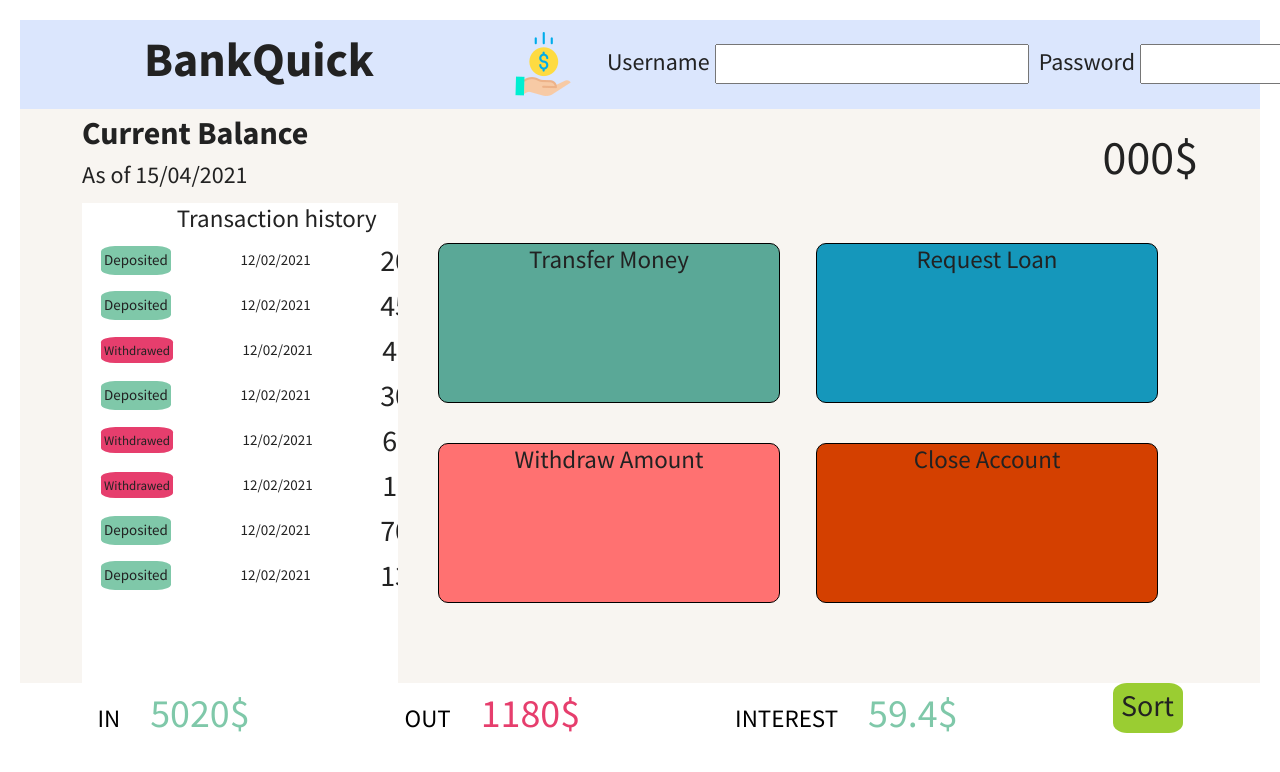
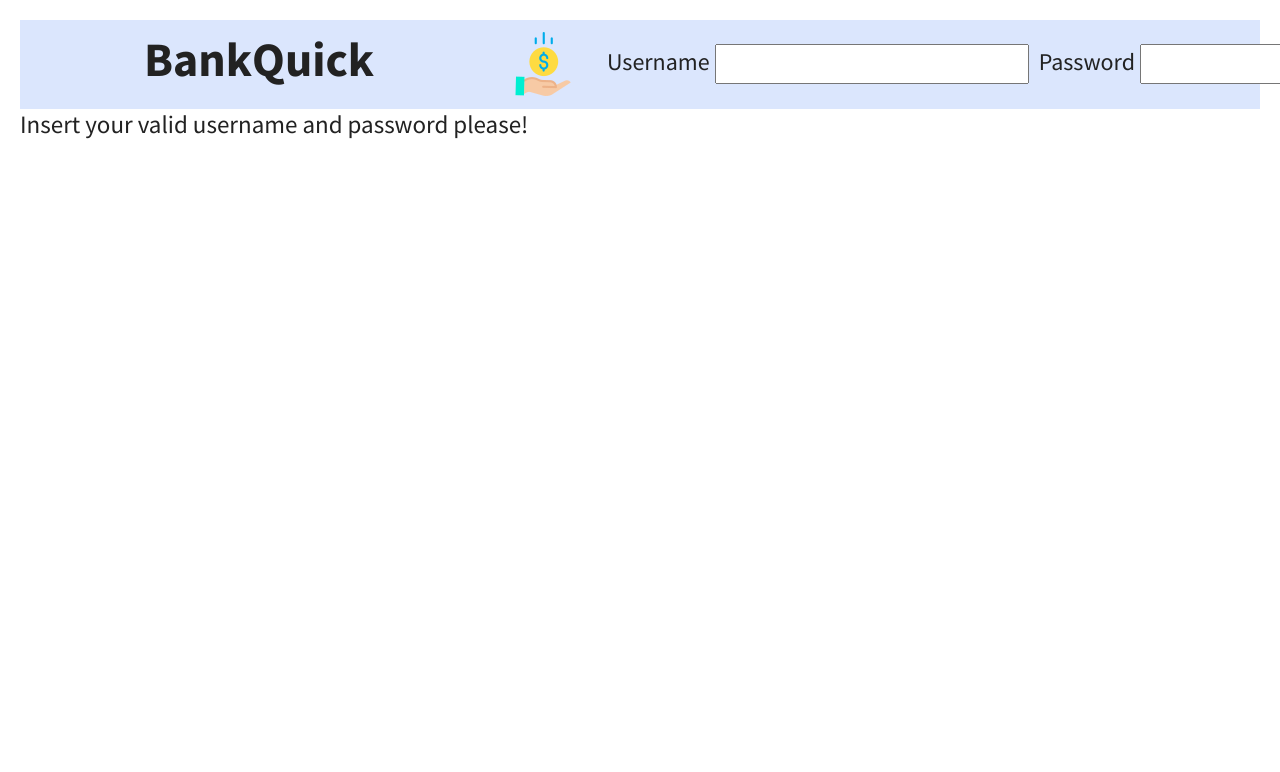
Before and after one commit to MahbubHossainFaisal/BankQuick, a React (Create React App) app in the folder BankQuick/: page / in a window 1280 px wide. Shown: the top 772 px of the page. Built offline with nearby package versions, Linux system fonts and the light colour scheme.

Commit message:
User login varification

```diff
--- a/BankQuick/src/App.js
+++ b/BankQuick/src/App.js
@@ -1,4 +1,4 @@
-import React from 'react';
+import React,{useState} from 'react';
 import Header from './Header/Header';
 import Body from './Body/Body';
 import Summary from './Footer/Summary'
@@ -7,11 +7,44 @@ import 'bootstrap/dist/css/bootstrap.min.css'
 import 'bootswatch/dist/lumen/bootstrap.min.css'
 
 function App() {
+  const [userName,setUserName] = useState('')
+  const [password,setPassword] = useState('')
+  const [recievedAccount,setRecievedAccount] = useState({})
+  const [loginSuccess,setLoginSuccess] = useState(false)
+
+  const userNameChangeHandler = (event) =>{
+    setUserName(event.target.value)
+  }
+  const setPasswordHandler = (event) =>{
+    setPassword(event.target.value)
+  }
+
+  const loginHandler = (event) =>{
+    event.preventDefault();
+    console.log(userName)
+    console.log(password)
+    const checkUserName = accounts.some( (acc) => acc.username === userName)
+    console.log(checkUserName)
+    const checkPin = accounts.some((acc) => acc.pin === password)
+    console.log(checkPin)
+
+    if(checkUserName && checkPin){
+      const findAccount = accounts.find((acc) => acc.username === userName)
+      //console.log(findAccount)
+      setRecievedAccount(findAccount)
+      setLoginSuccess(true)
+    }
+    else{
+      setLoginSuccess(false)
+
+    }
+  }
   return (
     <div>
-     <Header />
-     <Body accounts ={accounts} />
-     <Summary accounts ={accounts} />
+     <Header userName={userNameChangeHandler} password={setPasswordHandler} login={loginHandler} />
+      {!loginSuccess && <h1>Insert your valid username and password please!</h1>}
+      {loginSuccess && <Body account={recievedAccount} />}
+      {loginSuccess && <Summary account={recievedAccount} />}
     </div>
   );
 }
--- a/BankQuick/src/Body/Body.js
+++ b/BankQuick/src/Body/Body.js
@@ -22,7 +22,7 @@ const Body = (props) => {
 
                     <div className={classes.transactions}>
                        {
-                           props.accounts[0].movements.map((mov,i)=>{
+                           props.account.movements.map((mov,i)=>{
                               return(
                                   <Transactions movement={mov} index={i} />
                               )
--- a/BankQuick/src/Data/data.js
+++ b/BankQuick/src/Data/data.js
@@ -3,7 +3,7 @@ const account1 = {
     owner: 'Mahbub Hossain Faisal',
     movements: [200, 450, -400, 3000, -650, -130, 70, 1300],
     interestRate: 1.2, // %
-    pin: 1111,
+    pin: '1111',
 };
 
 const account2 = {
@@ -11,7 +11,7 @@ const account2 = {
     owner: 'Farjana Islam Shanta',
     movements: [5000, 3400, -150, -790, -3210, -1000, 8500, -30],
     interestRate: 1.5,
-    pin: 2222,
+    pin: '2222',
 };
 
 const account3 = {
@@ -19,7 +19,7 @@ const account3 = {
     owner: 'Monwar Hossain Babul',
     movements: [200, -200, 340, -300, -20, 50, 400, -460],
     interestRate: 0.7,
-    pin: 3333,
+    pin: '3333',
 };
 
 const account4 = {
@@ -27,14 +27,14 @@ const account4 = {
     owner: 'Fatema Begum',
     movements: [430, 1000, 700, 50, 90],
     interestRate: 1,
-    pin: 4444,
+    pin: '4444',
 };
 const account5 = {
     username: 'ha',
     owner: 'Hosna Ara',
     movements: [410, 1200, 900,150, 910],
     interestRate: 1,
-    pin: 4444,
+    pin: '5555',
 };
 
 const accounts = [account1, account2, account3, account4,account5];
--- a/BankQuick/src/Footer/Summary.js
+++ b/BankQuick/src/Footer/Summary.js
@@ -7,7 +7,7 @@ const Summary = (props) => {
                 <span className={classes.intxt}>IN</span>
                 <span>
                     {
-                        props.accounts[0].movements.filter((mov) => mov>0).reduce((ele,mov) => ele+mov)
+                        props.account.movements.filter((mov) => mov>0).reduce((ele,mov) => ele+mov)
                     }$
                 </span>
             </div>
@@ -15,7 +15,7 @@ const Summary = (props) => {
                 <span className={classes.outtxt}>OUT</span>
                 <span>
                     {
-                        Math.abs(props.accounts[0].movements.filter((mov) => mov < 0).reduce((ele, mov) => ele + mov))
+                        Math.abs(props.account.movements.filter((mov) => mov < 0).reduce((ele, mov) => ele + mov,0))
                     }$
                 </span>
             </div>
@@ -23,10 +23,10 @@ const Summary = (props) => {
                 <span className={classes.interesttxt}>INTEREST</span>
                 <span>
                     {
-                        props.accounts[0].movements.filter((mov) => mov > 0)
+                        props.account.movements.filter((mov) => mov > 0)
                         .map((deposite) => (deposite*1.2)/100 )
                         .filter((interest) => interest>=1)
-                        .reduce((acc,interest)=> acc+interest,0)
+                        .reduce((acc,interest)=> acc+interest,0).toFixed(2)
                     }$
                 </span>
             </div>
--- a/BankQuick/src/Form/Form.js
+++ b/BankQuick/src/Form/Form.js
@@ -1,31 +1,33 @@
 
 import React from 'react'
 import classes from './Form.module.css'
-const Form = () => {
+const Form = ({userName,Password,login}) => {
     return (
         <div className={classes.form}>
+
                 <div className={classes.userInput}>
                     <label htmlFor="username" id='username'>Username</label>
                     <input
                         type="text"
                         id="username"
+                        onChange={userName}
                     />
 
                 </div>
                 <div className={classes.pinInput}>
                     <label htmlFor="password" id='password'>Password</label>
                     <input
-                    type="password"
+                        type="text"
                         id="password"
+                        onChange={Password}
                     />
 
                 </div>
 
 
-                <button type="submit" className='btn btn-primary btn-lg'>
+                <button type="submit" className='btn btn-primary btn-lg' onClick={login}>
                     Login
                 </button>
-
 
         </div>
     )
--- a/BankQuick/src/Header/Header.js
+++ b/BankQuick/src/Header/Header.js
@@ -1,7 +1,7 @@
 import React from 'react'
 import Form from '../Form/Form'
 import classes from './Header.module.css'
-const Header = () => {
+const Header = ({userName,password,login}) => {
     return (
         <div className={classes.container}>
            <div className={classes.headerName}>
@@ -11,7 +11,7 @@ const Header = () => {
                <img src='./Assets/header/bank.png' alt='banklogo' />
            </div>
            <div className={classes.form}>
-                <Form />
+                <Form userName={userName} Password={password} login={login} />
            </div>
         </div>
     )
```
Lines whose indentation alone changed are shown as unchanged.
